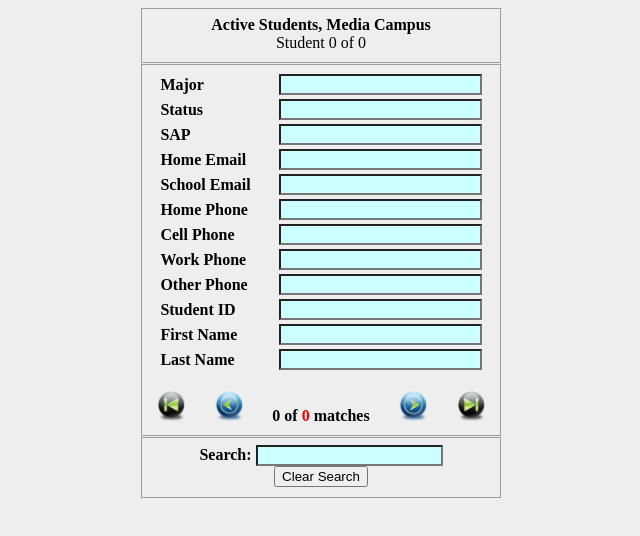
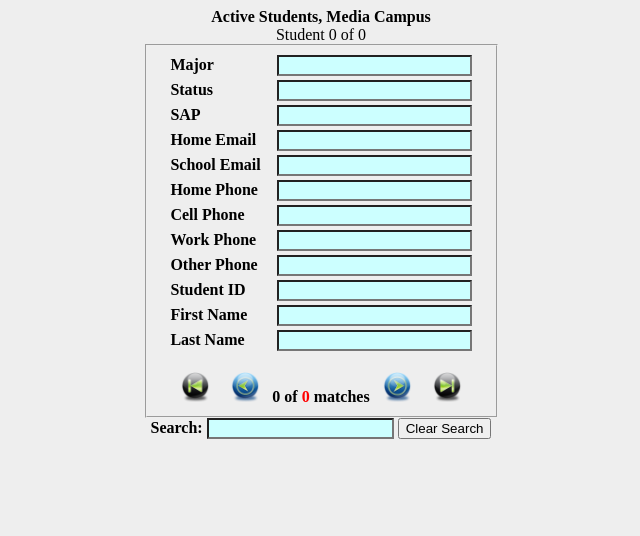
Before and after one commit to SabbaKilam/StudentLookup, a plain HTML site: page stud1nf0/StudentLookup.html in a window 1280 px wide. Shown: the whole page, without its empty margins (319-959 px from the left). Drawn offline with Linux system fonts and the light colour scheme; a script that the page names is missing.

Commit message:
table improve-2

```diff
--- a/stud1nf0/StudentLookup.html
+++ b/stud1nf0/StudentLookup.html
@@ -23,8 +23,8 @@
         #margin-bottom: 50px;
         #margin-right: 325px;
         #margin-left: 325px;
-        width: 365px;
-        height: 635px;
+        width: 357px;
+        height: 620px;
         #border-radius: 10px;
         #box-shadow: 10px 10px 20px #373737;
         }
@@ -33,48 +33,41 @@
 <body>
 <center>
 <article class="box">
-    <fieldset>
     <span id="div1" style="font-weight:bold;">Active Students, Media Campus</span>  <br>
-
-       <center>Student <span id='c'>0</span> of <span id='m'>0</span></center>
-
-    </fieldset>
+     <center>Student <span id='c'>0</span> of <span id='m'>0</span></center>
     <fieldset>
         <table>
             <tbody>
-                <tr><td>Major </td><td><input id="field0" readonly size="22"></td></tr>
-                <tr><td>Status </td><td><input id="field4" readonly size="22"></td></tr>
-                <tr><td>SAP </td><td><input id="field5" readonly size="22"></td></tr>
-                <tr><td>Home Email </td><td><input id="field6" readonly size="22"></td></tr>
-                <tr><td>School Email &nbsp;&nbsp;&nbsp;&nbsp;&nbsp; </td><td><input id="field7" readonly size="22"></td></tr>
-                <tr><td>Home Phone </td><td><input id="field8" readonly size="22"></td></tr>
-                <tr><td>Cell Phone </td><td><input id="field9" readonly size="22"></td></tr>
-                <tr><td>Work Phone </td><td><input id="field10" readonly size="22"></td></tr>
-                <tr><td>Other Phone </td><td><input id="field11" readonly size="22"></td></tr>
-                <tr><td>Student ID </td><td><input id="field3" readonly size="22"></td></tr>
-                <tr><td>First Name </td><td><input id="field2" readonly size="22"></td></tr>
-                <tr><td>Last Name </td><td><input id="field1" readonly size="22"></td></tr>
+                <tr><td>Major </td><td><input id="field0" readonly size="21"></td></tr>
+                <tr><td>Status </td><td><input id="field4" readonly size="21"></td></tr>
+                <tr><td>SAP </td><td><input id="field5" readonly size="21"></td></tr>
+                <tr><td>Home Email </td><td><input id="field6" readonly size="21"></td></tr>
+                <tr><td>School Email &nbsp;&nbsp;</td><td><input id="field7" readonly size="21"></td></tr>
+                <tr><td>Home Phone </td><td><input id="field8" readonly size="21"></td></tr>
+                <tr><td>Cell Phone </td><td><input id="field9" readonly size="21"></td></tr>
+                <tr><td>Work Phone </td><td><input id="field10" readonly size="21"></td></tr>
+                <tr><td>Other Phone </td><td><input id="field11" readonly size="21"></td></tr>
+                <tr><td>Student ID </td><td><input id="field3" readonly size="21"></td></tr>
+                <tr><td>First Name </td><td><input id="field2" readonly size="21"></td></tr>
+                <tr><td>Last Name </td><td><input id="field1" readonly size="21"></td></tr>
             </tbody>
         </table>
         <br>
         <img id="rs" src="../img/rs.png" width="30" height="30" style="cursor: pointer;">
-         &nbsp;&nbsp;&nbsp;&nbsp;&nbsp;
+         &nbsp;&nbsp;&nbsp;
         <img id="r" src="../img/b.png" width="30" height="30" style="cursor: pointer;">
-        &nbsp;&nbsp;&nbsp;&nbsp;&nbsp;
+        &nbsp;
         <strong><span id='matchIndex'>0</span> of <span id='matchCount' style="color: red;">0</span> matches</strong>
-        &nbsp;&nbsp;&nbsp;&nbsp;&nbsp;
+        &nbsp;
         <img id="f" src="../img/f.png" width="30" height="30" style="cursor: pointer;">
-        &nbsp;&nbsp;&nbsp;&nbsp;&nbsp;
+        &nbsp;&nbsp;&nbsp;
         <img id="fs" src="../img/fs.png" width="30" height="30" style="cursor: pointer;">
     </fieldset>
-    <fieldset>
-        <strong>
-        Search: <input id="match" type="text">
-        </strong>
+    <strong>
+    Search: <input id="match" type="text">
+    </strong>
+    <button id="btnClear">Clear Search</button>
 
-        <button id="btnClear">Clear Search</button>
-
-    </fieldset>
 </article>
 </center>
 </body>
```
